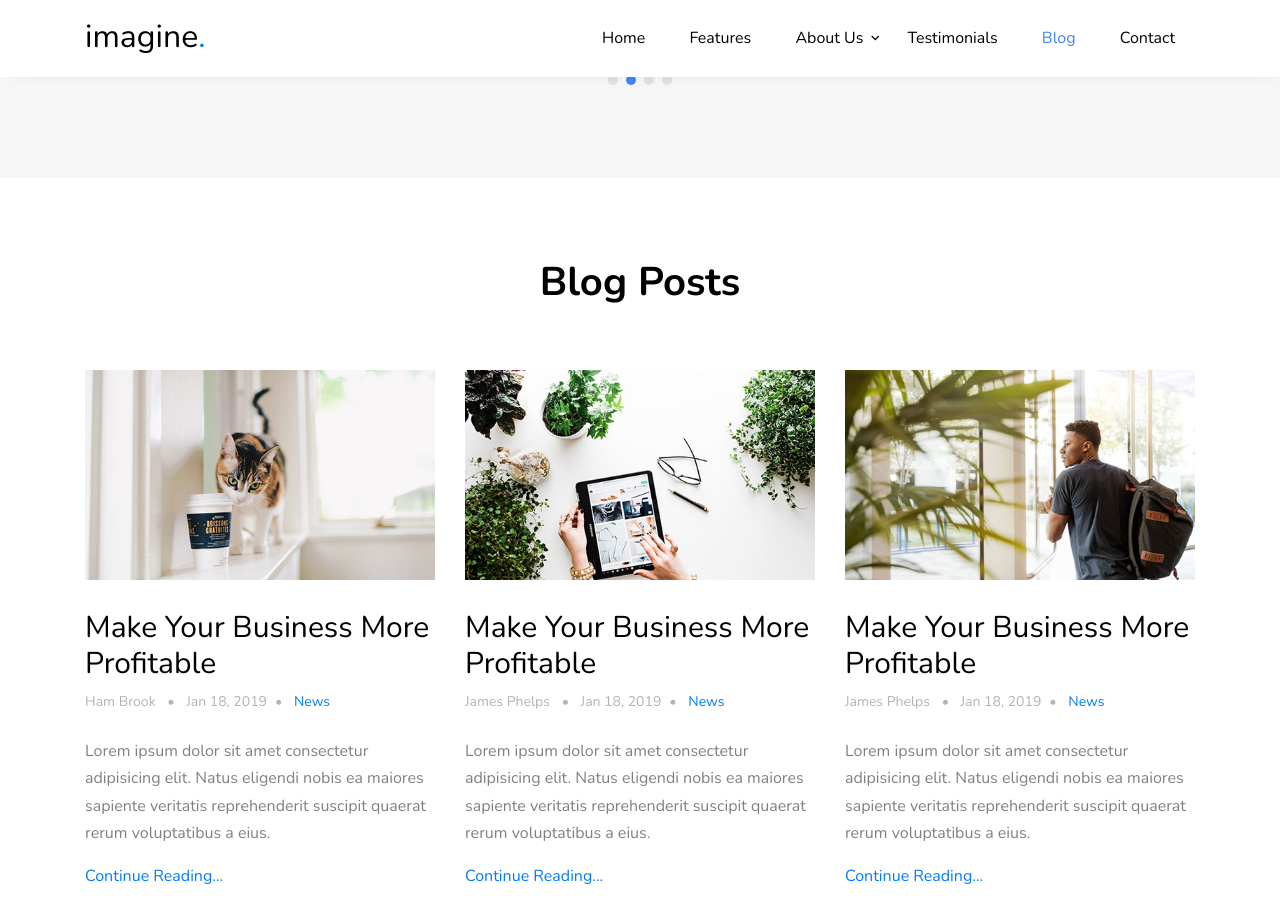
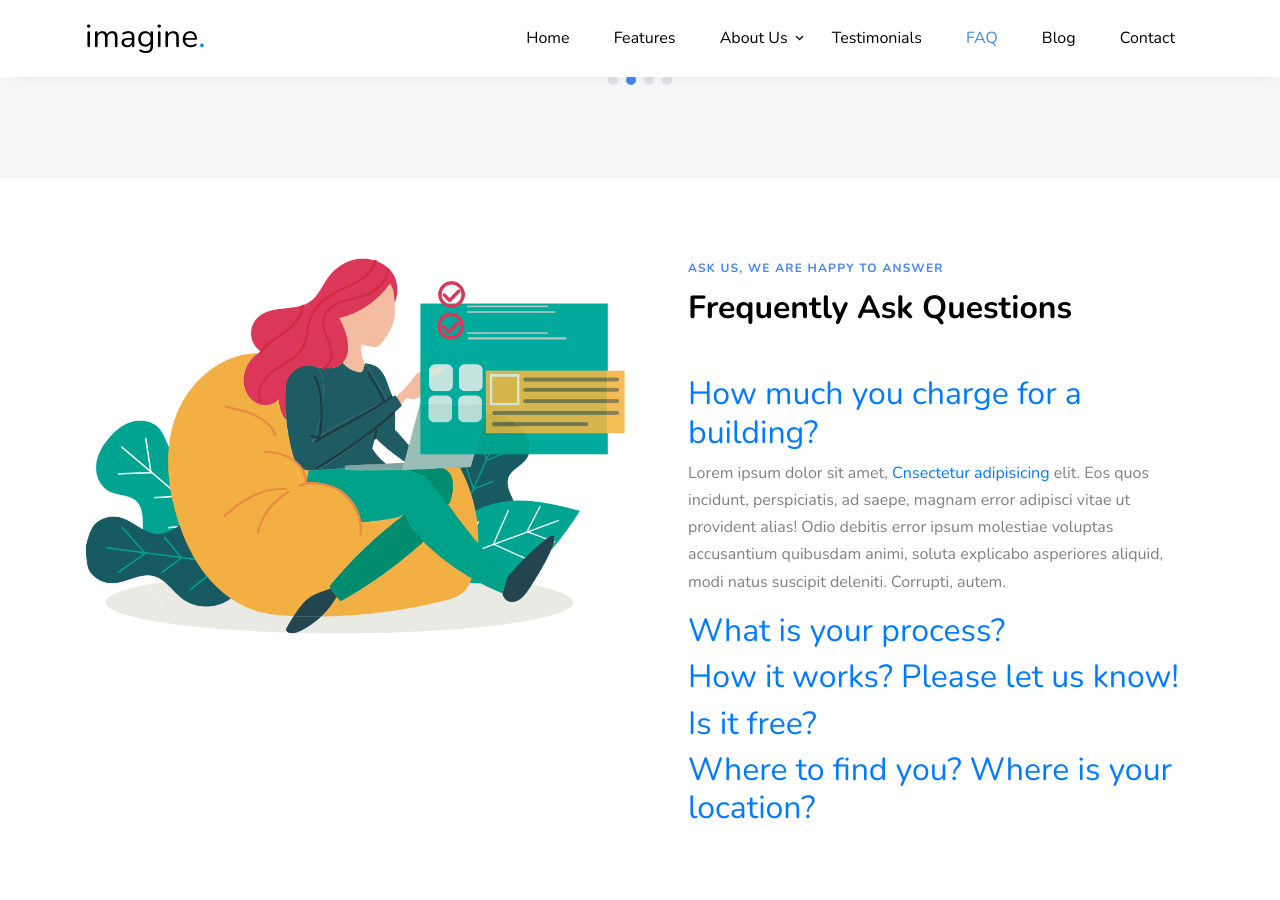
Before and after one commit to icheft/imagine-jekyll-theme, a Jekyll site: the page built from index.html, in a window 1280 px wide and 900 px high, scrolled down 7519 px. Built offline with Jekyll 4.4.1, drawn with Linux system fonts in a browser that asks for light colours; some web fonts are replaced.

Commit message:
add faq from archs

```diff
--- /dev/null
+++ b/_includes/faq.html
@@ -0,0 +1,88 @@
+<div class="site-section" id="faq-section">
+    <div class="container">
+      <div class="row">
+        <div class="col-lg-6 mb-5 mb-lg-0">
+          <img src="/assets/images/landing_1.png" alt="Image" class="img-fluid">
+        </div>
+
+        <div class="col-lg-6 ml-auto pl-lg-5">
+          <span class="sub-title">Ask Us, We Are Happy To Answer</span>
+          <h2 class="font-weight-bold text-black mb-5">Frequently Ask Questions</h2>
+          <div class="accordion" id="accordionExample">
+
+
+            <div class="accordion-item">
+              <h2 class="mb-0 rounded mb-2">
+                <a href="#" data-toggle="collapse" data-target="#collapseOne" aria-expanded="true" aria-controls="collapseOne">
+                How much you charge for a building?</a>
+              </h2>
+
+              <div id="collapseOne" class="collapse show" aria-labelledby="headingOne" data-parent="#accordionExample">
+                <div class="accordion-body">
+                  <p>Lorem ipsum dolor sit amet, <a href="#">Cnsectetur adipisicing</a> elit. Eos quos incidunt, perspiciatis, ad saepe, magnam error adipisci vitae ut provident alias! Odio debitis error ipsum molestiae voluptas accusantium quibusdam animi, soluta explicabo asperiores aliquid, modi natus suscipit deleniti. Corrupti, autem.</p>
+                </div>
+              </div>
+            </div>
+
+            <div class="accordion-item">
+              <h2 class="mb-0 rounded mb-2">
+                <a href="#" class="collapsed" data-toggle="collapse" data-target="#collapseTwo" aria-expanded="false" aria-controls="collapseTwo">
+                  What is your process?
+                </a>
+              </h2>
+
+              <div id="collapseTwo" class="collapse" aria-labelledby="headingTwo" data-parent="#accordionExample">
+                <div class="accordion-body">
+                  <p>Lorem ipsum dolor sit amet, consectetur adipisicing elit. Repellat voluptate animi hic quasi sequi odio, vitae dolorum soluta sapiente debitis ad similique tempore, aliquam quae nam deserunt dicta ullam perspiciatis minima, quam. Quis repellat corporis aperiam, veritatis nemo iure inventore.</p>
+                </div>
+              </div>
+            </div>
+
+            <div class="accordion-item">
+              <h2 class="mb-0 rounded mb-2">
+                <a href="#" class="collapsed" data-toggle="collapse" data-target="#collapseThree" aria-expanded="false" aria-controls="collapseThree">
+                  How it works? Please let us know!
+                </a>
+              </h2>
+
+              <div id="collapseThree" class="collapse" aria-labelledby="headingThree" data-parent="#accordionExample">
+                <div class="accordion-body">
+                  <p>Lorem ipsum dolor sit amet, consectetur adipisicing elit. Ipsum et dolorum libero consequuntur facere molestias beatae quod labore quidem ad quasi eius pariatur quae nam quo soluta optio dicta, doloribus ullam fugit nulla! Itaque necessitatibus eum sed quam eos id!</p>
+                </div>
+              </div>
+            </div>
+
+            <div class="accordion-item">
+              <h2 class="mb-0 rounded mb-2">
+                <a href="#" class="collapsed" data-toggle="collapse" data-target="#collapseFour" aria-expanded="false" aria-controls="collapseFour">
+                  Is it free?
+                </a>
+              </h2>
+
+              <div id="collapseFour" class="collapse" aria-labelledby="headingFour" data-parent="#accordionExample">
+                <div class="accordion-body">
+                  <p>Lorem ipsum dolor sit amet, consectetur adipisicing elit. Eos quos incidunt, perspiciatis, ad saepe, magnam error adipisci vitae ut provident alias! Odio debitis error ipsum molestiae voluptas accusantium quibusdam animi, soluta explicabo asperiores aliquid, modi natus suscipit deleniti. Corrupti, autem.</p>
+                </div>
+              </div>
+            </div>
+
+            <div class="accordion-item">
+              <h2 class="mb-0 rounded mb-2">
+                <a href="#" class="collapsed" data-toggle="collapse" data-target="#collapseFive" aria-expanded="false" aria-controls="collapseFive">
+                  Where to find you? Where is your location?
+                </a>
+              </h2>
+
+              <div id="collapseFive" class="collapse" aria-labelledby="headingFive" data-parent="#accordionExample">
+                <div class="accordion-body">
+                  <p>Lorem ipsum dolor sit amet, consectetur adipisicing elit. Eos quos incidunt, perspiciatis, ad saepe, magnam error adipisci vitae ut provident alias! Odio debitis error ipsum molestiae voluptas accusantium quibusdam animi, soluta explicabo asperiores aliquid, modi natus suscipit deleniti. Corrupti, autem.</p>
+                </div>
+              </div>
+            </div>
+
+          </div>
+
+        </div>
+      </div>
+    </div>
+</div>
--- a/_includes/header.html
+++ b/_includes/header.html
@@ -29,6 +29,7 @@
                 </ul>
               </li>
               <li><a href="#testimonials-section" class="nav-link">Testimonials</a></li>
+              <li><a href="#faq-section" class="nav-link">FAQ</a></li>
               <li><a href="#blog-section" class="nav-link">Blog</a></li>
               <li><a href="#contact-section" class="nav-link">Contact</a></li>
             </ul>
--- a/_layouts/home.html
+++ b/_layouts/home.html
@@ -9,5 +9,6 @@ title: Home
 {% include _about/about.html %}
 {% include _about/team.html %}
 {% include testimonials.html %}
+{% include faq.html %}
 {% include blog.html %}
 {% include contact.html %}
```
